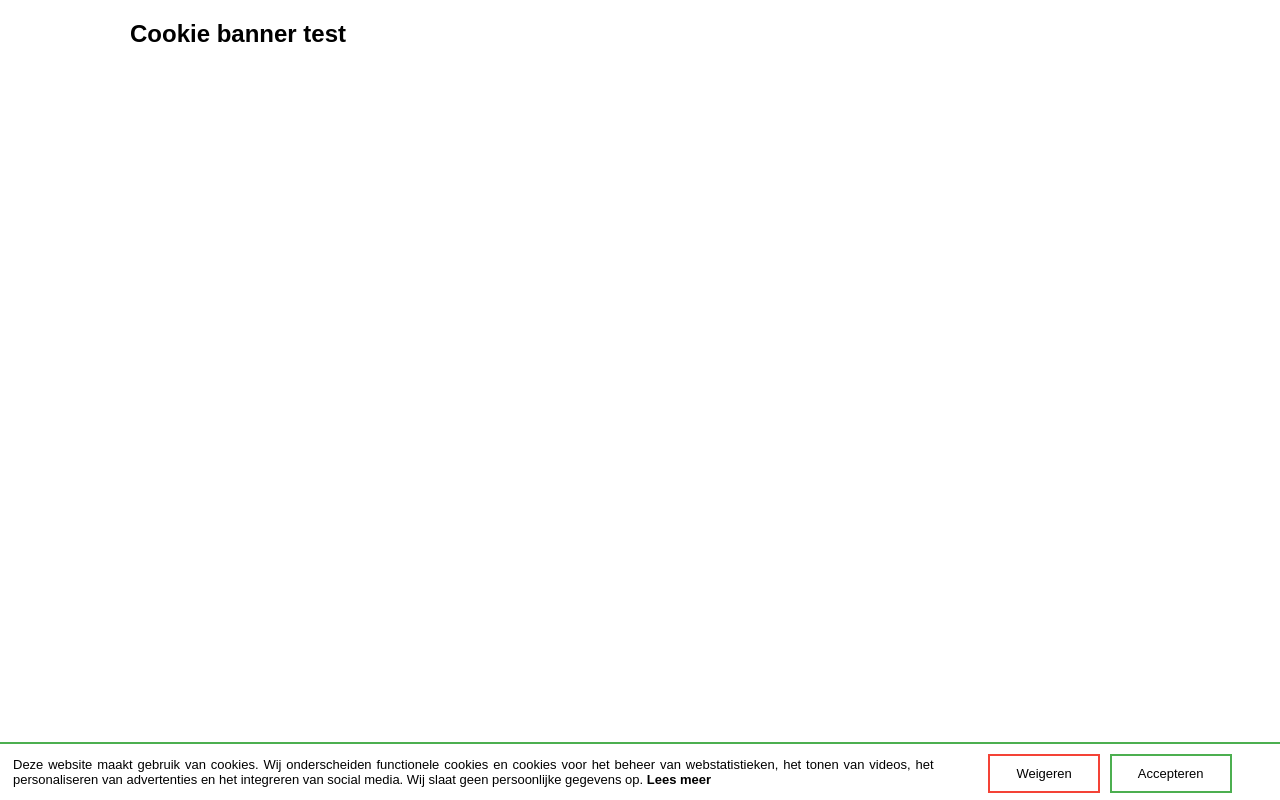
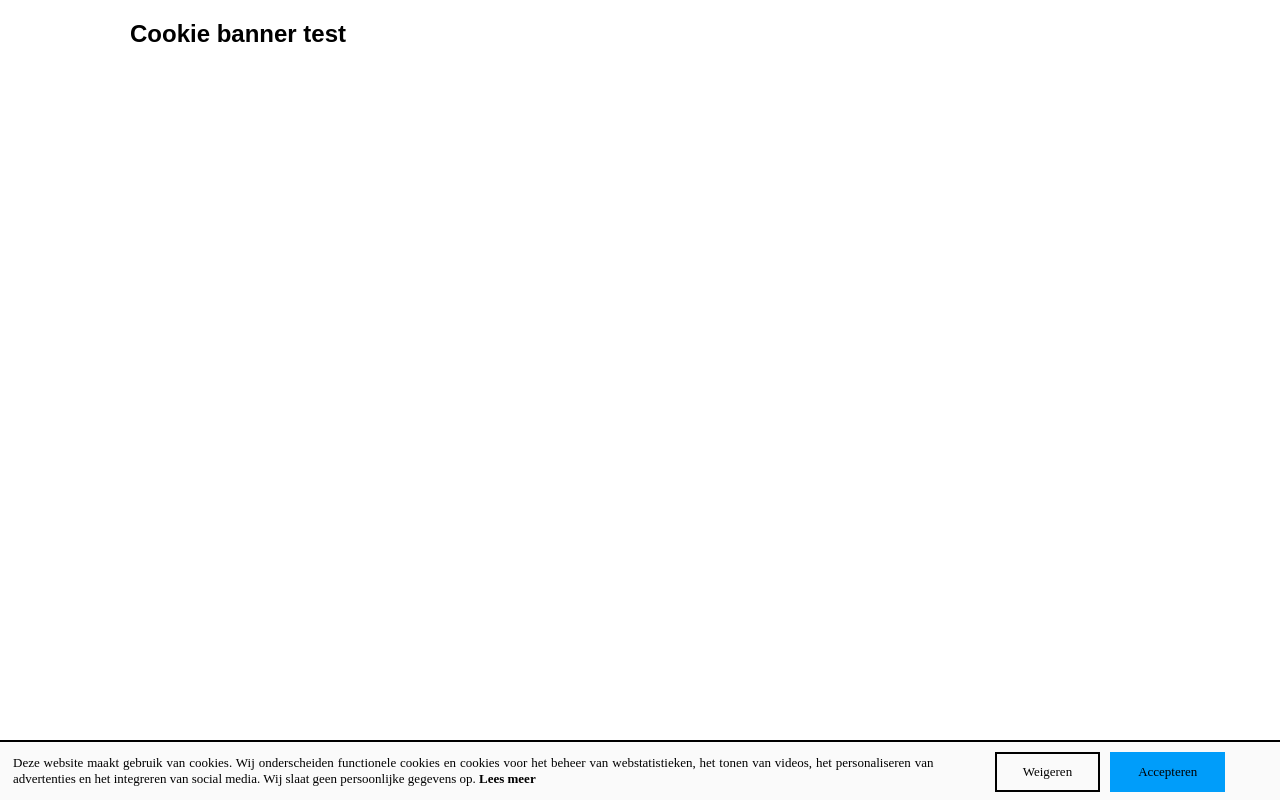
Before and after one commit to Bahbv/gdpr-js, a plain HTML site: page index.html in a window 1280 px wide. Drawn offline with nearby package versions, Linux system fonts and the light colour scheme.

Commit message:
Update gdpr.css

```diff
--- a/src/gdpr.css
+++ b/src/gdpr.css
@@ -1,12 +1,13 @@
 /*~~~~~~~~~ Default gdpr banner style ~~~~~~~~~~~~*/
 .gdpr-banner {
     position:fixed;
+    width:100%;
     bottom:0;
 	z-index:9999;
-    border-top:2px solid #4CAF50;
-    background-color:white;
+    border-top:2px solid black;
+    background-color:#fafafa;
     color:black;
-    font-family: 'Arial', 'Open Sans', 'Roboto', sans-serif;
+    font-family: inherit;
     font-size:small;
 }
 .gdpr-banner-link {
@@ -38,19 +39,19 @@
 .gdpr-banner-decline {
     margin-bottom:10px;
     color:black;
-    border: 2px solid #f44336;
+    border: 2px solid black;
 }
 .gdpr-banner-decline:hover {
-    background-color: #f44336;
+    background-color: black;
     color: white;
 }
 .gdpr-banner-accept {
     color:black;
-    border: 2px solid #4CAF50;
+    background-color:#009dfa;
+    border: 2px solid #009dfa;
 }
 .gdpr-banner-accept:hover {
-    background-color: #4CAF50;
-    color: white;
+    background-color: #007dc5;
 }
 @media only screen and (min-width:668px){
     .gdpr-banner-right {
```
